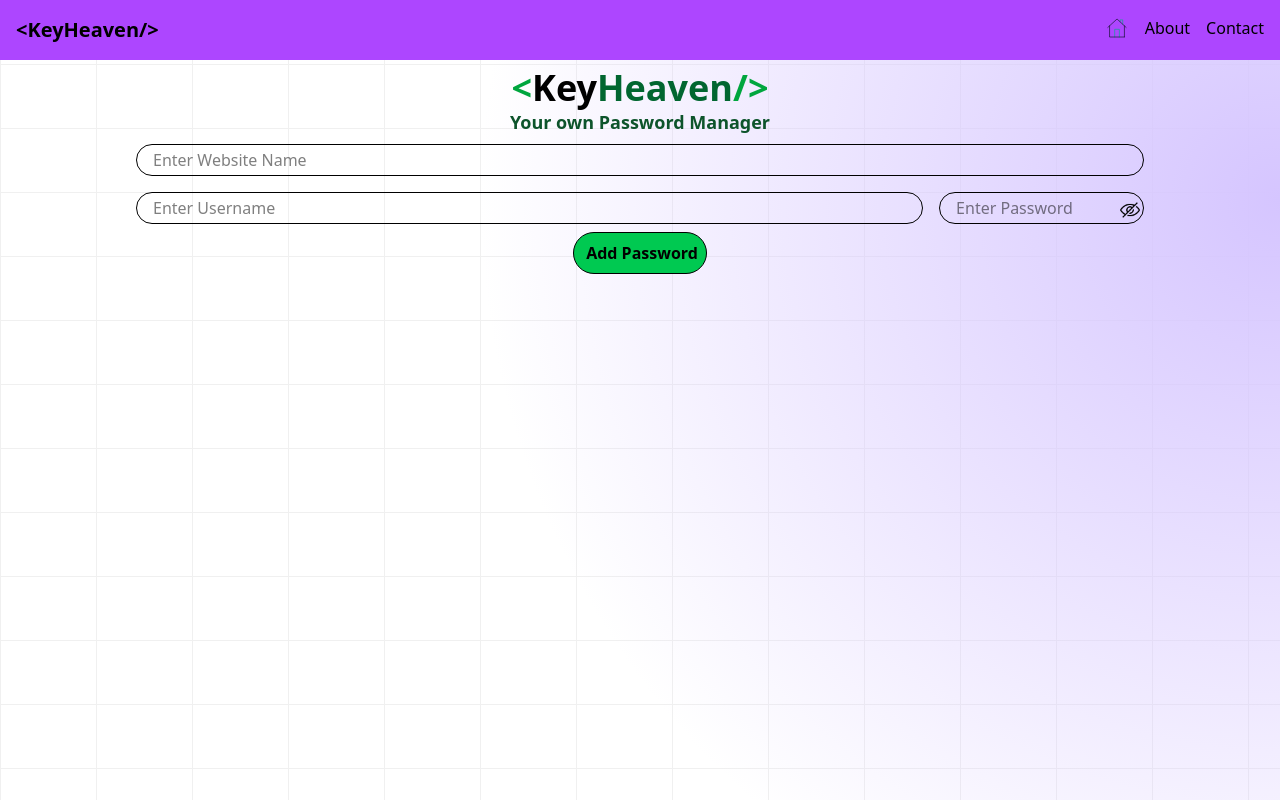
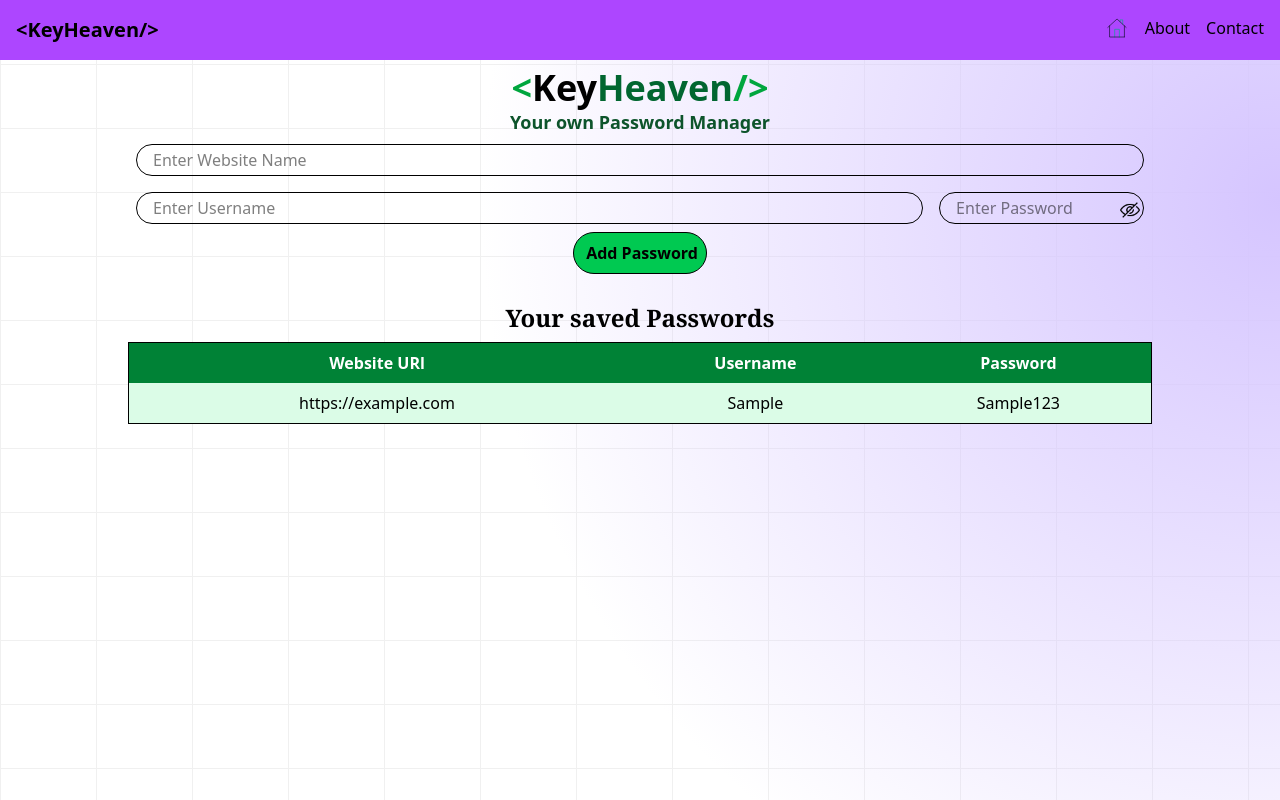
Before and after one commit to shahidansari310/Password-manager, a React (Vite) app in the folder KeyHeaven/: page / in a window 1280 px wide. Both pictures are taken after typing "https://example.com", "Sample", "Sample123" into the empty fields and a click on the button "Add Password". Built offline with nearby package versions, Linux system fonts and the light colour scheme; some icons are missing.

Commit message:
created table

```diff
--- a/KeyHeaven/src/components/Manager.jsx
+++ b/KeyHeaven/src/components/Manager.jsx
@@ -1,42 +1,47 @@
 import React from 'react'
-import { useRef ,useState,useEffect} from 'react';
+import { useRef, useState, useEffect } from 'react';
 
 const Manager = () => {
-    const ref=useRef();
-    const refa=useRef();
-    const [form, setform] = useState({site:"",username:"",password:""});
+    const ref = useRef();
+    const refa = useRef();
+    const [form, setform] = useState({ site: "", username: "", password: "" });
     const [Passwordarray, setPasswordarray] = useState([])
 
 
     useEffect(() => {
         let passwords = localStorage.getItem("passwords");
-        if(passwords){
-            setPasswordarray(JSON.parse(passs));
+        if (passwords) {
+            setPasswordarray(JSON.parse(passwords));
         }
     }, [])
 
     const showpassword = () => {
         // console.log(ref.current.src)
         // ref.current.src = "/view.png";
-        if(ref.current.src.includes("/view.png")){
-            ref.current.src="/hide.png";
-            refa.current.type="text";
+        if (ref.current.src.includes("/view.png")) {
+            ref.current.src = "/hide.png";
+            refa.current.type = "text";
         }
-        else{
-            ref.current.src="/view.png";
-            refa.current.type="password";
+        else {
+            ref.current.src = "/view.png";
+            refa.current.type = "password";
         }
     }
 
-    const savepassowrd = () => {
+    const savepassowrd = (e) =>{
+        e.preventDefault();
+        if (!form.site || !form.username || !form.password) {
+            alert("All fields are required!");
+            return;
+        }
         console.log(form);
-        setPasswordarray([...Passwordarray,form]);
-        localStorage.setItem("passwords",JSON.stringify([...Passwordarray,form]));
-        setform({site:"",username:"",password:""});
+        setPasswordarray([...Passwordarray, form]);
+        localStorage.setItem("passwords", JSON.stringify([...Passwordarray, form]));
+        setform({ site: "", username: "", password: "" });
     }
 
     const handleChange = (e) => {
-        setform({...form,[e.target.name]:e.target.value})
+        setform({ ...form, [e.target.name]: e.target.value })
     }
 
 
@@ -52,11 +57,11 @@ const Manager = () => {
                 </div>
                 <h1 className='font-bold text-lg text-green-900'>Your own Password Manager</h1>
                 <div className='flex flex-col p-2 gap-4'>
-                    <input value={form.site} onChange={handleChange} name="site" placeholder="Enter Website Name" type="url" className='border border-black  rounded-full w-full p-4 py-[3px]' />
+                    <input value={form.site} onChange={handleChange} name="site" placeholder="Enter Website Name" type="url" className=' border border-black  rounded-full w-full p-4 py-[3px]' />
                     <div className='flex gap-4'>
                         <input value={form.username} onChange={handleChange} name="username" placeholder="Enter Username" type="text" className='border p-4 border-black w-full rounded-2xl py-[3px]' />
                         <div className="relative">
-                            <input ref={refa} value={form.password} onChange={handleChange} name="password" placeholder="Enter Password" type="password" className='border border-black w-full rounded-2xl  p-4 py-[3px]'/>
+                            <input ref={refa} value={form.password} onChange={handleChange} name="password" placeholder="Enter Password" type="password" className='border border-black w-full rounded-2xl  p-4 py-[3px]' />
                             <span className="absolute right-1 top-2 cursor-pointer " onClick={showpassword}>
                                 <img ref={ref} src="/hide.png" alt="none" className='h-[20px]' /></span>
                         </div>
@@ -71,6 +76,29 @@ const Manager = () => {
                         Add Password
                     </button>
                 </div>
+                <div className="passwordtable">
+                    <h2 className='p-2 text-2xl mt-5 font-serif font-bold'>Your saved Passwords</h2>
+                    {Passwordarray.length === 0 && <h1 className='text-2xl text-center text-green-800'>No Passwords Saved</h1>}
+                    {Passwordarray.length !=0 &&
+                    <table className="table-auto border-collapse border w-full">
+                        <thead className='bg-green-700 text-white'>
+                            <tr>
+                                <th className='py-2'>Website URl</th>
+                                <th className='py-2'>Username</th>
+                                <th className='py-2'>Password</th>
+                            </tr>
+                        </thead>
+                        {Passwordarray.map((item)=>{
+                            return <tbody className='bg-green-100'>
+                            <tr>
+                                <td className='py-2 '>{item.site}</td>
+                                <td className='py-2'>{item.username}</td>
+                                <td className='py-2'>{item.password}</td>
+                            </tr>
+                        </tbody>
+                        })}
+                    </table>}
+                </div>
             </div>
         </>
     )
```
Lines whose indentation alone changed are shown as unchanged.
